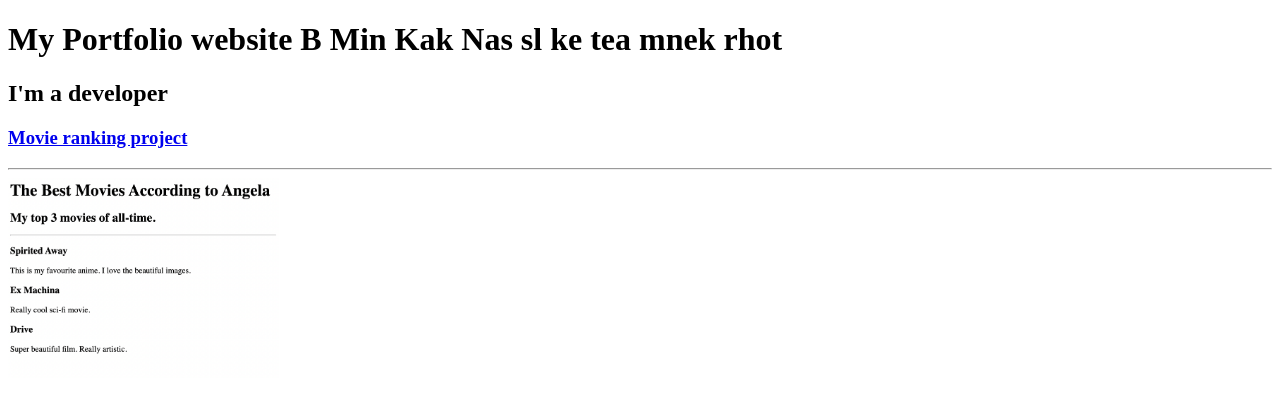
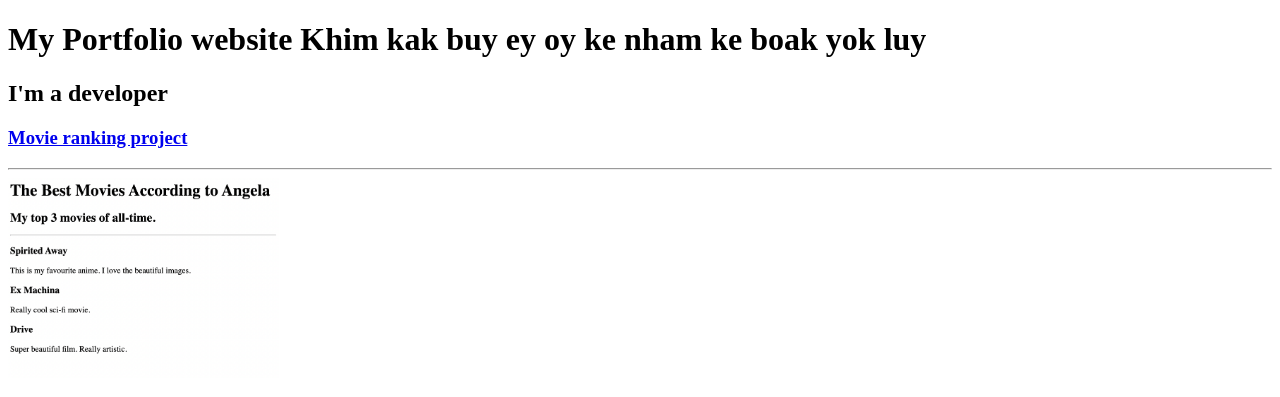
Before and after one commit to Lykhim092/WebsiteTest, a plain HTML site: page index.html in a window 1280 px wide. Shown: the top 397 px of the page. Drawn offline with Linux system fonts and the light colour scheme.

Commit message:
Update index.html

```diff
--- a/index.html
+++ b/index.html
@@ -8,7 +8,7 @@
     <title>my Portfolio</title>
 </head>
 <body>
-    <h1>My Portfolio website B Min Kak Nas sl ke tea mnek rhot </h1>
+    <h1>My Portfolio website Khim kak buy ey oy ke nham ke boak yok luy </h1>
     <h2> I'm a developer </h2>
     <a href="./public/movie-ranking.html"><h3>Movie ranking project</h3></a>
     <hr/>
```
